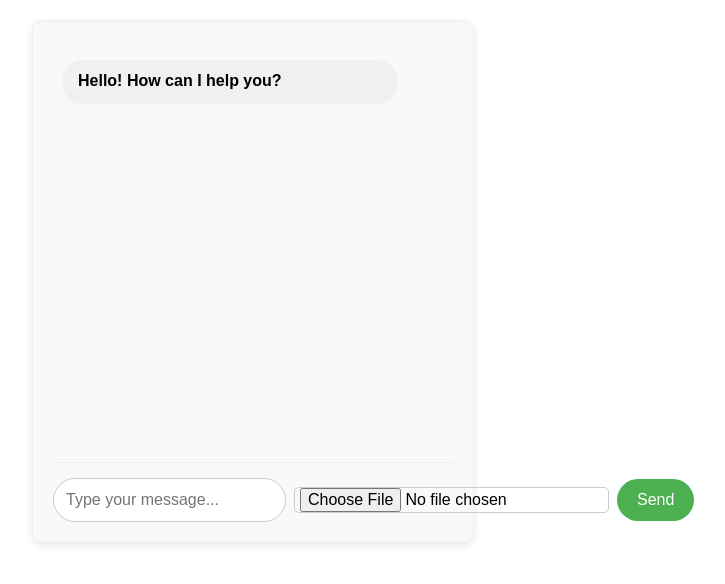
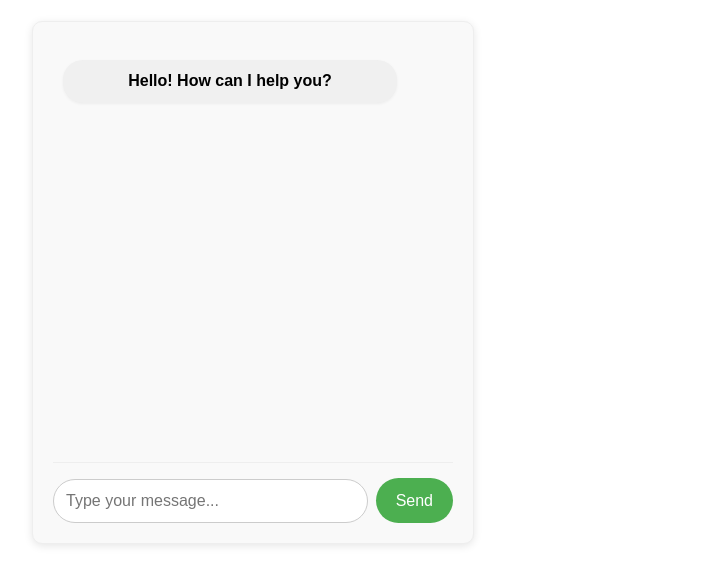
Before and after one commit to scopejet/chatbot, a plain HTML site: page index.html in a window 1280 px wide. Shown: the whole page, without its empty margins (387-1112 px from the left). Drawn offline with Linux system fonts and the light colour scheme.

Commit message:
Update style.css

```diff
--- a/style.css
+++ b/style.css
@@ -1,7 +1,13 @@
+#chat-bot-title {
+    text-align: center;
+    margin-bottom: 10px;
+    font-family: sans-serif;
+}
+
 #chat-container {
-    width: 400px; /* Increased width */
+    width: 400px;
     border: 1px solid #eee;
-    margin: 20px auto; /* Center horizontally */
+    margin: 20px auto;
     padding: 20px;
     display: flex;
     flex-direction: column;
@@ -11,7 +17,7 @@
 }
 
 #chat-log {
-    height: 400px; /* Increased height */
+    height: 400px;
     overflow-y: scroll;
     border-bottom: 1px solid #eee;
     padding: 10px;
@@ -23,8 +29,8 @@
     margin: 8px 0;
     border-radius: 20px;
     word-wrap: break-word;
-    font-family: sans-serif; /* Added font-family */
-    font-size: 1rem; /* Added font-size */
+    font-family: sans-serif;
+    font-size: 1rem;
     line-height: 1.4;
 }
 
@@ -35,7 +41,7 @@
 }
 
 .user-message {
-    background-color: #e0f7fa; /* Light cyan */
+    background-color: #e0f7fa;
     align-self: flex-end;
     box-shadow: 0 1px 3px rgba(0, 0, 0, 0.05);
 }
@@ -46,20 +52,18 @@
     align-items: center;
 }
 
-#user-input, #file-input {
+#user-input {
     flex: 1;
     padding: 12px;
     margin-right: 8px;
     border: 1px solid #ccc;
-    border-radius: 25px; /* Added border-radius */
+    border-radius: 25px;
     outline: none;
     font-size: 1rem;
     font-family: sans-serif;
 }
-
-#file-input{
-  padding: 0px 5px; /* Added some padding to the file upload button */
-  border-radius: 5px;
+#file-input {
+    display: none; /* hide the file input button*/
 }
 
 #send-button {
@@ -68,11 +72,12 @@
     color: white;
     border: none;
     cursor: pointer;
-    border-radius: 25px; /* Added border-radius */
+    border-radius: 25px;
     font-size: 1rem;
     font-family: sans-serif;
     outline: none;
     transition: background-color 0.2s;
+    height: 45px; /* Set the button height to match text input*/
 }
 
 #send-button:hover {
```
